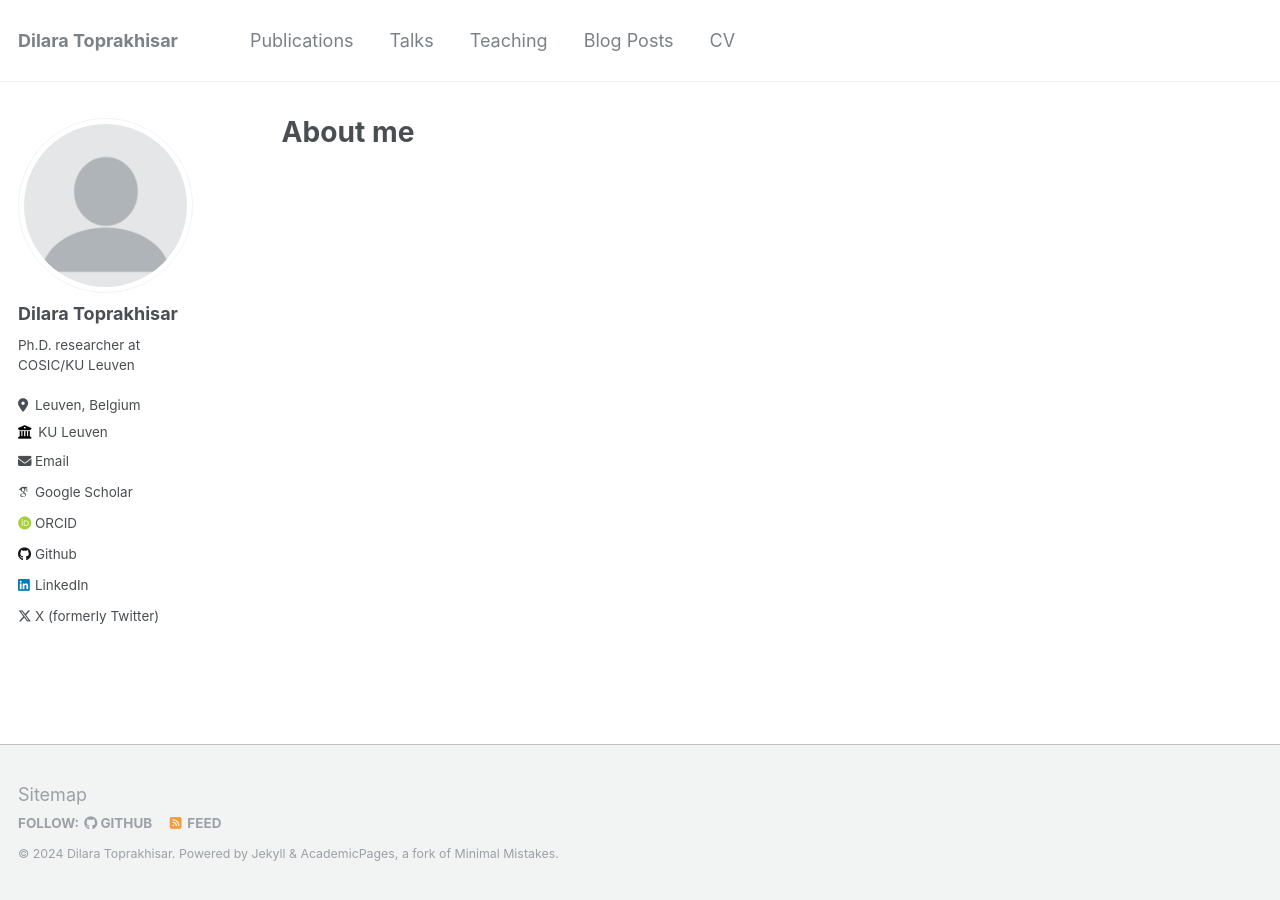
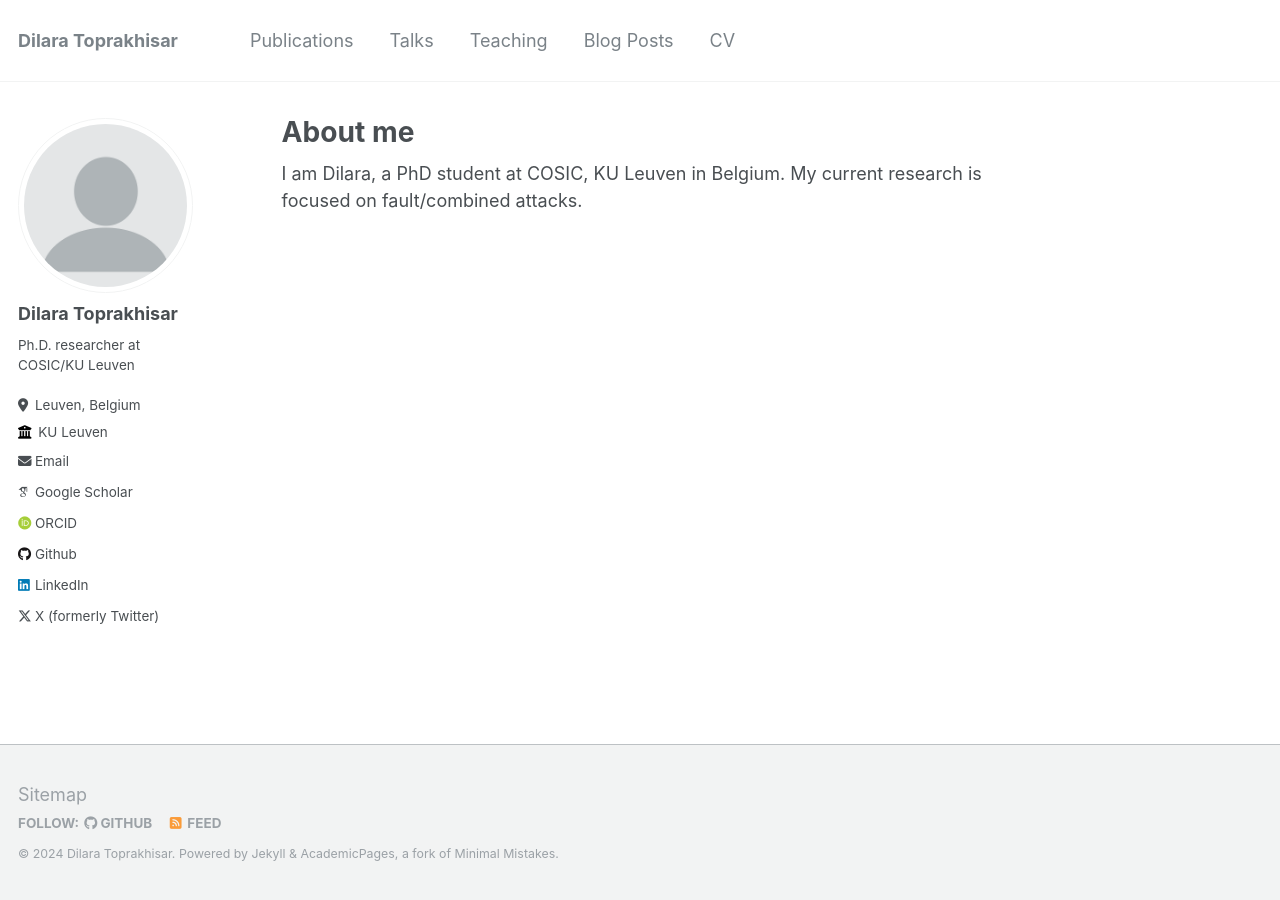
Before and after one commit to dilaratoprakhisar/dilaratoprakhisar.github.io, a Jekyll site: the page built from _pages/about.md, in a window 1280 px wide. Built offline with Jekyll 4.4.1, drawn with Linux system fonts in a browser that asks for light colours; some web fonts are replaced.

Commit message:
Update about.md
Signed-off-by: dilaratoprakhisar <114151637+dilaratoprakhisar@users.noreply.github.com>

```diff
--- a/_pages/about.md
+++ b/_pages/about.md
@@ -6,3 +6,5 @@ redirect_from:
   - /about/
   - /about.html
 ---
+
+I am Dilara, a PhD student at COSIC, KU Leuven in Belgium. My current research is focused on fault/combined attacks.
```
